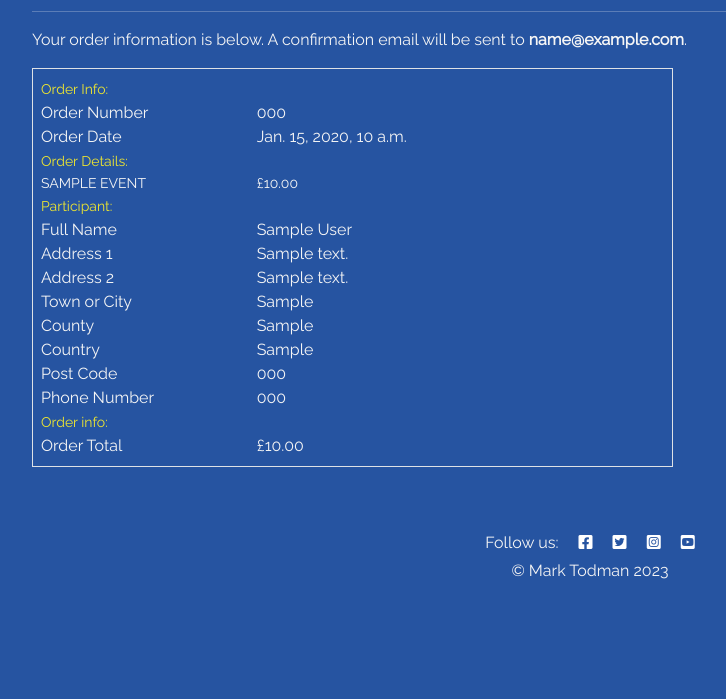
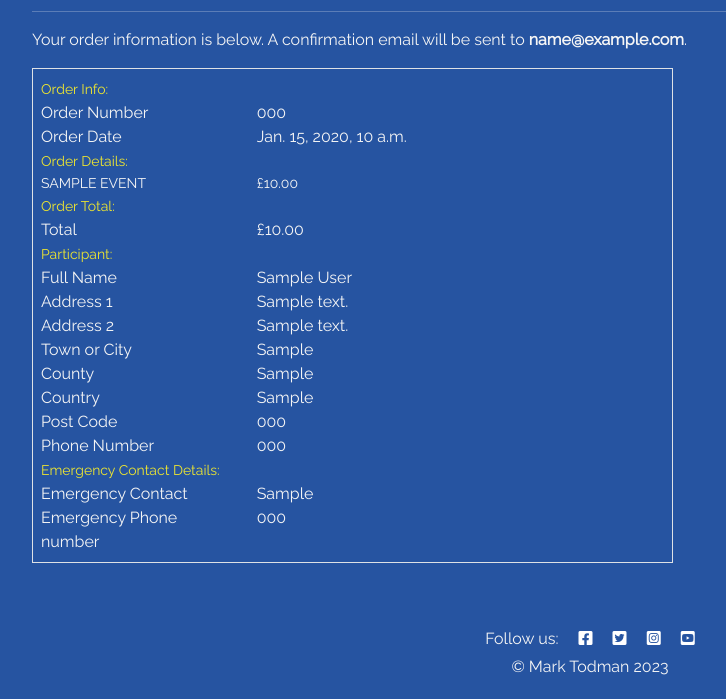
Before and after one commit to marktodman/endurance-republic, a Django app: page /checkout/checkout_success/000/ in a window 1280 px wide. Shown: the part 189-888 px from the top of the page, without its empty margins (50-776 px from the left). Before the commit the page ends 768 px from the top, so only its background shows below. Run offline with Django 3.2, Linux system fonts and the light colour scheme; tables that the repository leaves empty hold one stand-in row (values such as "Sample post"); some libraries are stand-ins or nearby versions; some web fonts are replaced.

Commit message:
style: Add information and adjust order in checkout success template

```diff
--- a/checkout/templates/checkout/checkout_success.html
+++ b/checkout/templates/checkout/checkout_success.html
@@ -60,6 +60,21 @@
                     </div>
                 </div>
                 {% endfor %}
+
+                <div class="row">
+                    <div class="col">
+                        <small class="shopping">Order Total:</small>
+                    </div>
+                </div>
+
+                <div class="row">
+                    <div class="col-12 col-md-4">
+                        <p class="mb-0 font-weight-bold">Total</p>
+                    </div>
+                    <div class="col-12 col-md-8 text-md-right">
+                        <p class="mb-0">£{{ order.total }}</p>
+                    </div>
+                </div>
 
                 <div class="row">
                     <div class="col">
@@ -137,7 +152,6 @@
                 {% endif %}
 
 
-
                 <div class="row">
                     <div class="col-12 col-md-4">
                         <p class="mb-0 font-weight-bold">Phone Number</p>
@@ -149,16 +163,25 @@
 
                 <div class="row">
                     <div class="col">
-                        <small class="shopping">Order info:</small>
+                        <small class="shopping">Emergency Contact Details:</small>
                     </div>
                 </div>
 
                 <div class="row">
                     <div class="col-12 col-md-4">
-                        <p class="mb-0 font-weight-bold">Order Total</p>
+                        <p class="mb-0 font-weight-bold">Emergency Contact</p>
                     </div>
                     <div class="col-12 col-md-8 text-md-right">
-                        <p class="mb-0">£{{ order.total }}</p>
+                        <p class="mb-0">{{ order.emergency_contact }}</p>
+                    </div>
+                </div>
+
+                <div class="row">
+                    <div class="col-12 col-md-4">
+                        <p class="mb-0 font-weight-bold">Emergency Phone number</p>
+                    </div>
+                    <div class="col-12 col-md-8 text-md-right">
+                        <p class="mb-0">{{ order.emergency_number }}</p>
                     </div>
                 </div>
 
```
